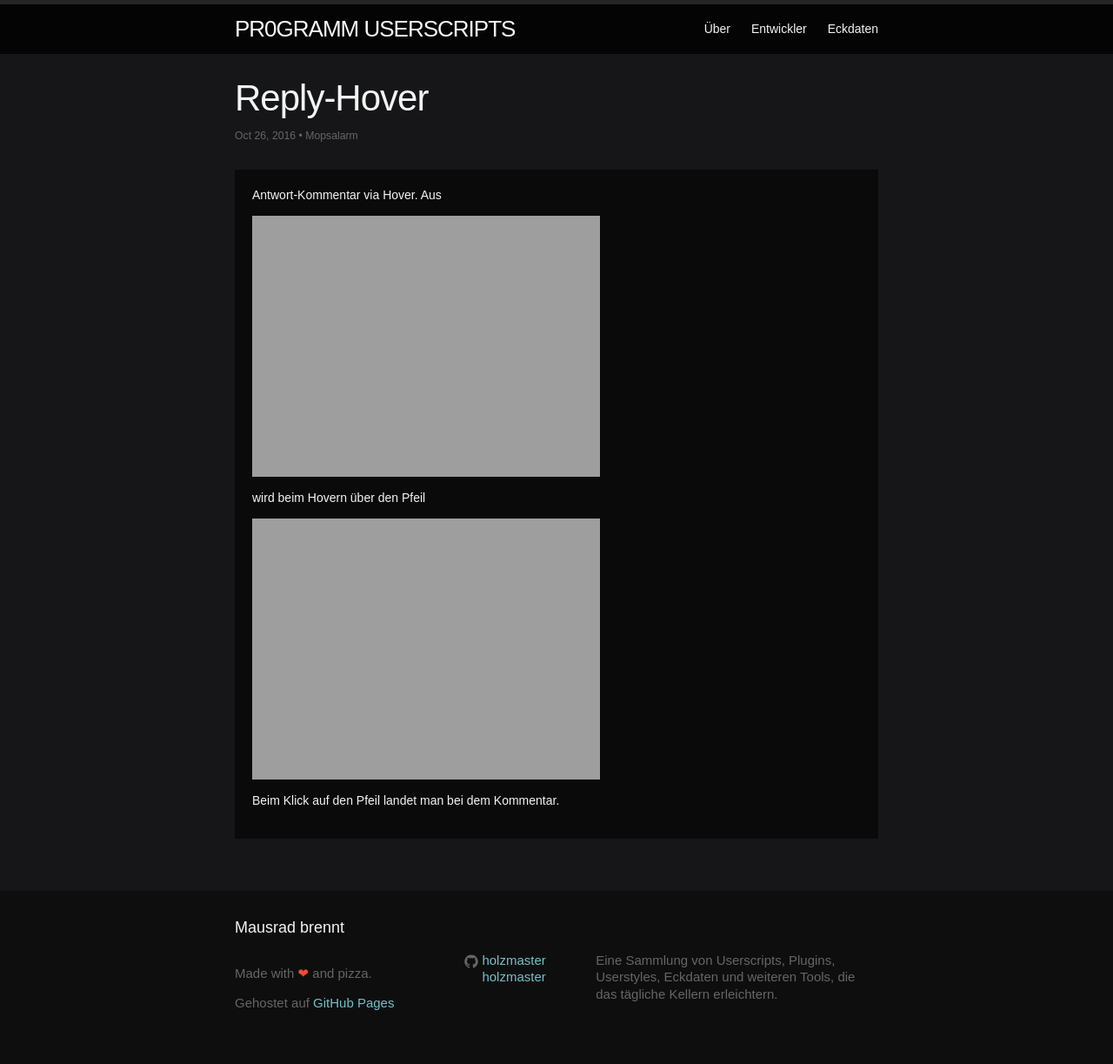
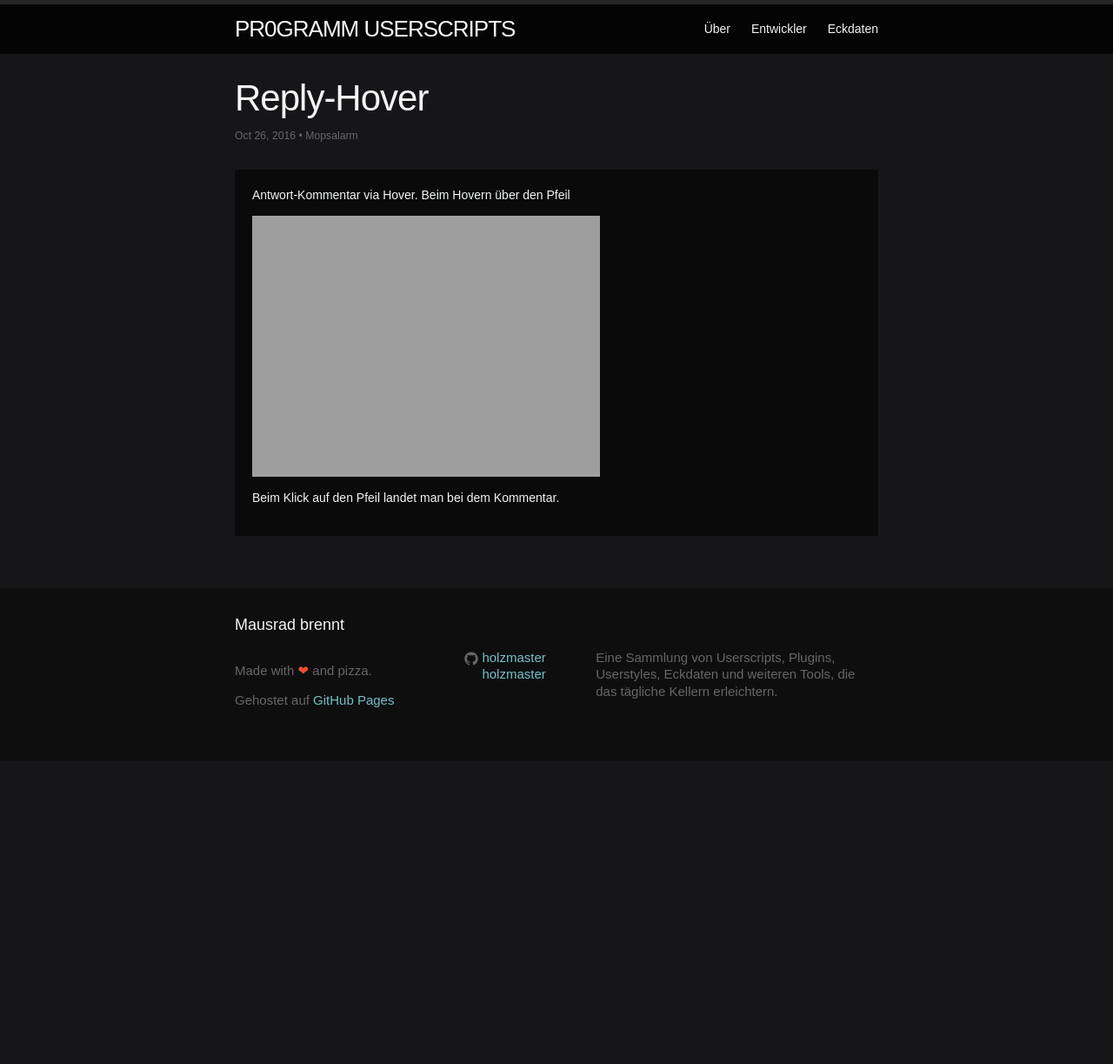
Before and after one commit to holzmaster/userscripts, a Jekyll site: the page built from _posts/2016-10-26-Reply-Hover.md, in a window 1280 px wide. Shown: the whole page at 87% size. Built offline with Jekyll 4.4.1, drawn with Linux system fonts in a browser that asks for light colours; after the commit the page ends 900 px from its top, so only the background shows below that.

Commit message:
Remove bloat iamges

```diff
--- a/_posts/2016-10-26-Reply-Hover.md
+++ b/_posts/2016-10-26-Reply-Hover.md
@@ -11,11 +11,7 @@ code: //github.com/holzmaster/reply-hover
 ---
 
 Antwort-Kommentar via Hover.
-Aus
-
-![Vorschau 0](https://holzmaster.github.io/reply-hover/img/preview-0.png)
-
-wird beim Hovern über den Pfeil
+Beim Hovern über den Pfeil
 
 ![Vorschau 0](https://holzmaster.github.io/reply-hover/img/preview-1.png)
 
```
